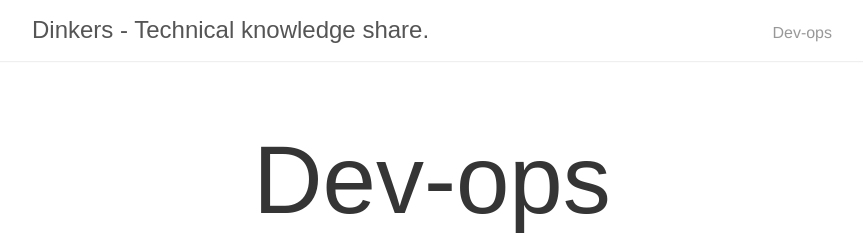
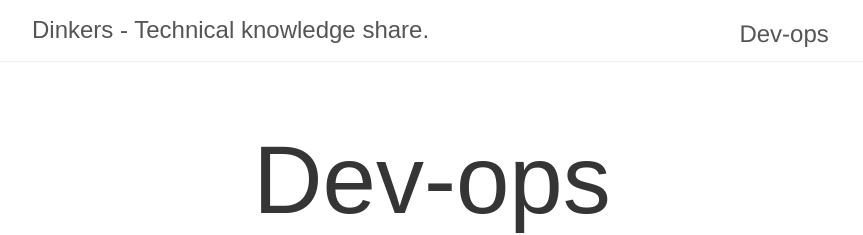
Before and after one commit to RobertDickens/dinkers.github.io, a Jekyll site: the page built from _dev-ops/index.html, in a window 1280 px wide. Shown: the top 235 px of the page, without its empty margins (208-1071 px from the left). Built offline with Jekyll 4.4.1, drawn with Linux system fonts in a browser that asks for light colours; some web fonts are replaced.

Commit message:
Styled collection nav

```diff
--- a/_layouts/default.html
+++ b/_layouts/default.html
@@ -17,10 +17,7 @@
 
         {% for collection in site.collections %}
           {% if page.url contains collection.label %}
-            <ul>
-              <!-- {{collection.label}} + {{site.baseurl}} -->
-              <li><a href="{{ site.url }}/{{ collection.label }}">{{ collection.label | capitalize }}</a></li>
-            </ul>
+              <h2 class="nav-title right"><a href="{{ site.url }}/{{ collection.label }}">{{ collection.label | capitalize }}</a></h2>
           {% endif %}
         {% endfor %}
 
--- a/_sass/tale/_base.scss
+++ b/_sass/tale/_base.scss
@@ -64,3 +64,10 @@ img {
 td {
   vertical-align: top;
 }
+
+
+@media (min-width: 600px) {
+  .right {
+    float: right;
+  }
+}
```
